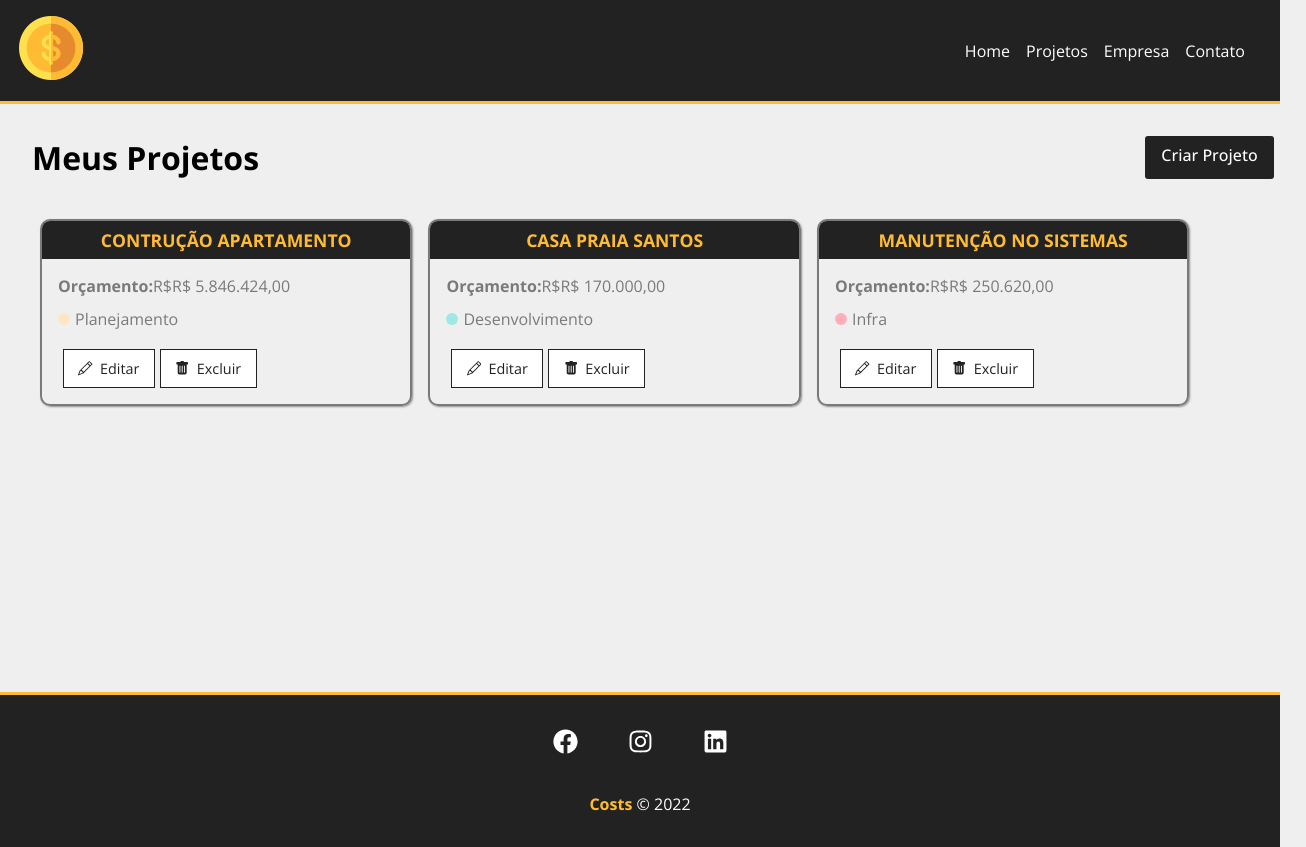
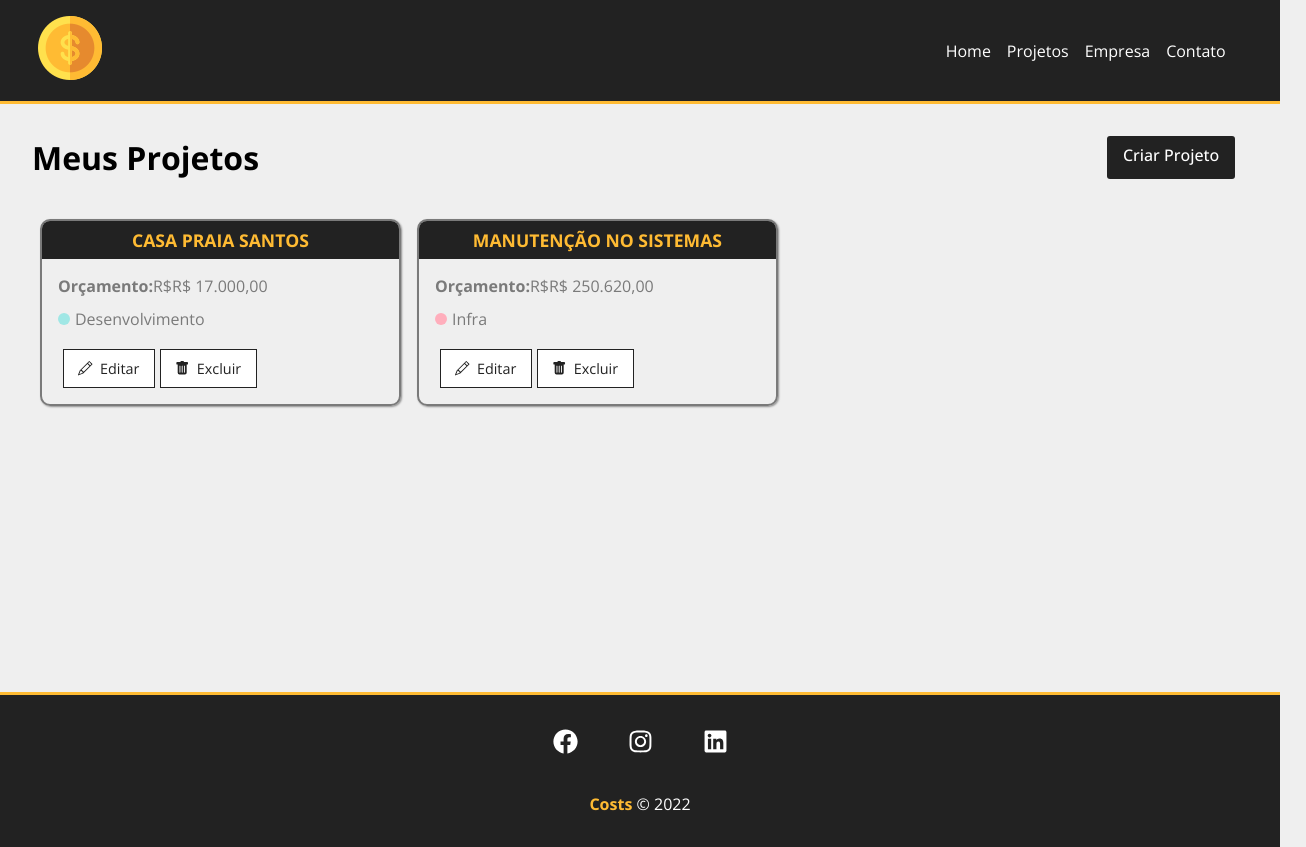
Before and after one commit to Rai-vaz/costs, a React (Create React App) app in the folder project-manager/: page /projetos in a window 1280 px wide. Shown: the whole page, 1306 px wide, since content can reach past the window. Built offline with nearby package versions, Linux system fonts and the light colour scheme; data requests are answered from the project's data file.

Commit message:
Correções pontuais

```diff
--- a/project-manager/db.json
+++ b/project-manager/db.json
@@ -1,25 +1,21 @@
 {
   "projects": [
     {
-      "name": "Contrução apartamento",
-      "budget": "5846424",
-      "category": {
-        "id": "4",
-        "name": "Planejamento"
-      },
-      "cost": 0,
-      "services": [],
-      "id": 1
-    },
-    {
       "name": "Casa praia Santos",
-      "budget": "170000",
+      "budget": "17000",
       "category": {
         "id": "3",
         "name": "Desenvolvimento"
       },
-      "cost": 0,
-      "services": [],
+      "cost": 5000,
+      "services": [
+        {
+          "name": "Área de churrasco",
+          "cost": "5000",
+          "description": "Espaço para se divertir",
+          "id": "a7b5ecdb-1ff0-4c9a-9ebf-d94782173db0"
+        }
+      ],
       "id": 2
     },
     {
@@ -29,8 +25,21 @@
         "id": "1",
         "name": "Infra"
       },
-      "cost": 0,
-      "services": [],
+      "cost": 14785,
+      "services": [
+        {
+          "name": "fsddssd",
+          "cost": "8889",
+          "description": "sdddfdff",
+          "id": "ee01645e-27eb-4588-ba87-a8513ca56887"
+        },
+        {
+          "name": "Envio de a-mail",
+          "cost": "5896",
+          "description": "Envio de email ao se cadastra no sitema",
+          "id": "d41668df-b3c5-4a90-ae3d-9df52e79dbea"
+        }
+      ],
       "id": 3
     }
   ],
--- a/project-manager/src/components/layout/Container.module.css
+++ b/project-manager/src/components/layout/Container.module.css
@@ -1,7 +1,7 @@
 @charset "UTF-8";
 
 .container{
-    width: 97vw;
+    width: 94vw;
     display: flex;
     justify-content: space-between;
     margin: 0 auto;
--- a/project-manager/src/components/pages/Projects.module.css
+++ b/project-manager/src/components/pages/Projects.module.css
@@ -1,4 +1,5 @@
 .project_container{
+    box-sizing: border-box;
     padding: 2em;
 }
 
```
